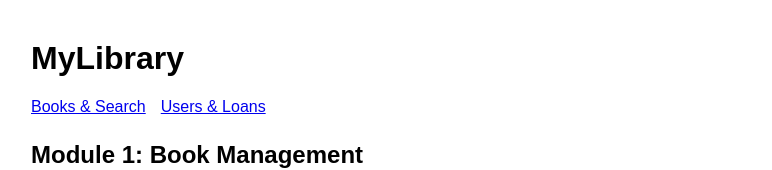
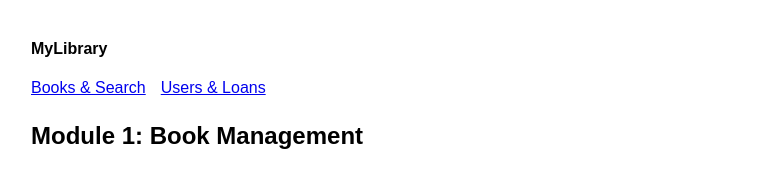
Before and after one commit to EronSG/BookLibrary-CI-CD, a website: page frontend/public/index.html in a window 1280 px wide. Shown: the top 170 px of the page, without its empty margins (109-881 px from the left). Drawn offline with Linux system fonts and the light colour scheme; no server answers.

Commit message:
changed MyLibrary header text to h4

```diff
--- a/frontend/public/index.html
+++ b/frontend/public/index.html
@@ -11,7 +11,7 @@
   </style>
 </head>
 <body>
-  <h1>MyLibrary</h1>
+  <h4>MyLibrary</h4>
   <nav><a href="index.html">Books & Search</a><a href="users.html">Users & Loans</a></nav>
 
   <h2>Module 1: Book Management</h2>
```
